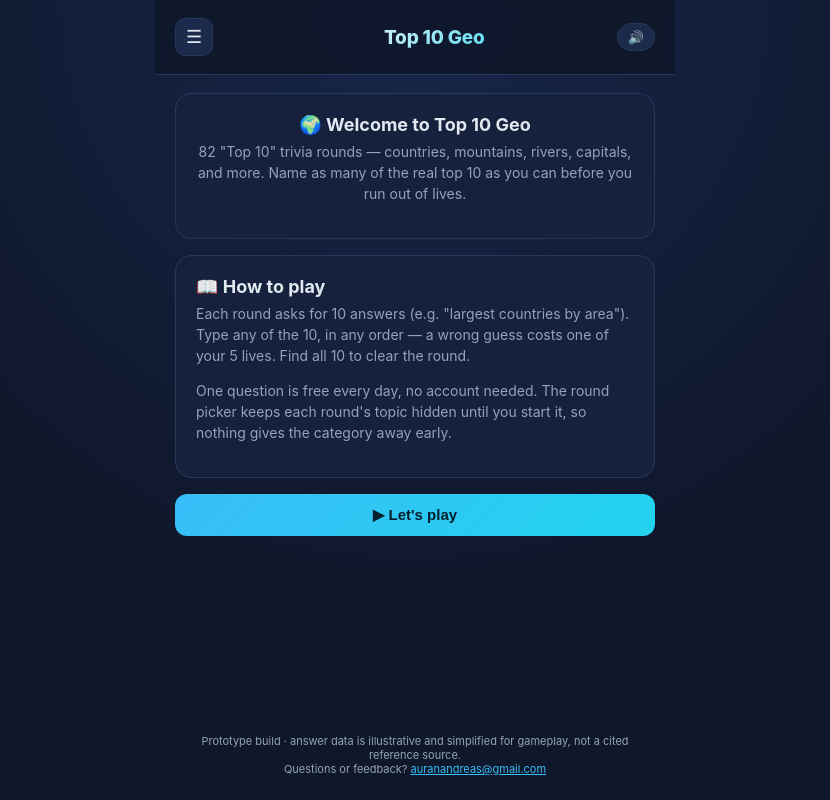
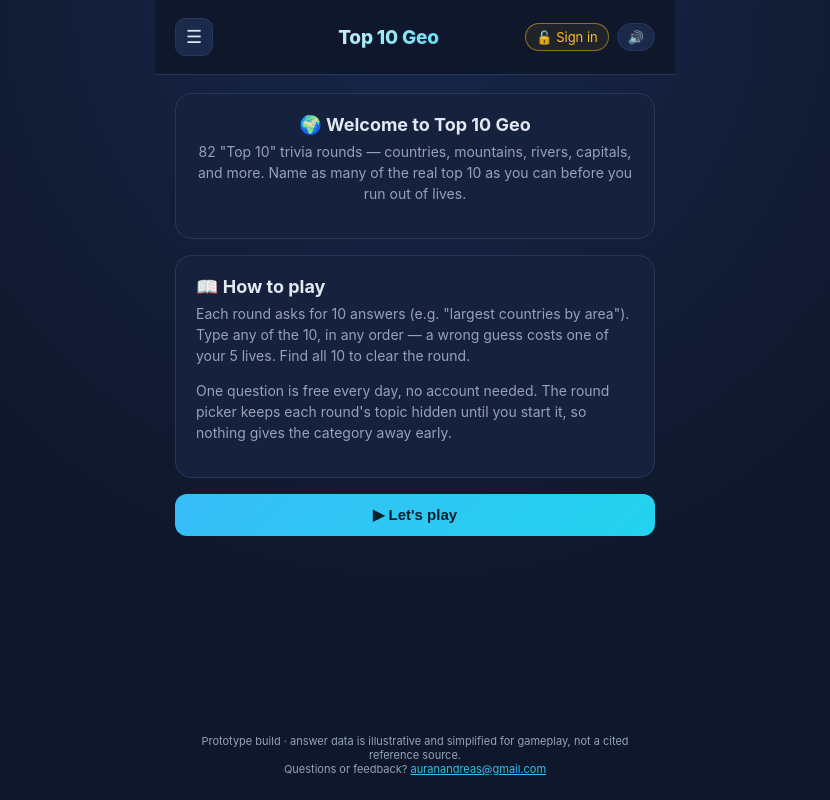
Before and after one commit to auranandreas-ui/Top10geo, a website: page index.html in a window 1280 px wide. Shown: the whole page, without its empty margins (225-1055 px from the left). Drawn offline with nearby package versions, Linux system fonts and the light colour scheme.

Commit message:
Update index.html

```diff
--- a/index.html
+++ b/index.html
@@ -1468,8 +1468,8 @@ function getDailyQuestion(){
    Checkout instead of the local "simulate" buttons.
    ========================================================= */
 const BACKEND = {
-  supabaseUrl: "",     // e.g. "https://xxxxx.supabase.co"
-  supabaseAnonKey: ""  // Supabase project's public "anon" key (safe to expose)
+  supabaseUrl: "https://ueijbtneoaaasnxpiiqt.supabase.co",     // e.g. "https://xxxxx.supabase.co"
+  supabaseAnonKey: "eyJhbGciOiJIUzI1NiIsInR5cCI6IkpXVCJ9.eyJpc3MiOiJzdXBhYmFzZSIsInJlZiI6InVlaWpidG5lb2FhYXNueHBpaXF0Iiwicm9sZSI6ImFub24iLCJpYXQiOjE3ODU0OTE1MjcsImV4cCI6MjEwMTA2NzUyN30.XdZRCR0yrU9whP2OC8X2K-p14-t7IO6l0UNqfcBkvto"  // Supabase project's public "anon" key (safe to expose)
 };
 const backendEnabled = !!(BACKEND.supabaseUrl && BACKEND.supabaseAnonKey);
 let sb = null;
```
